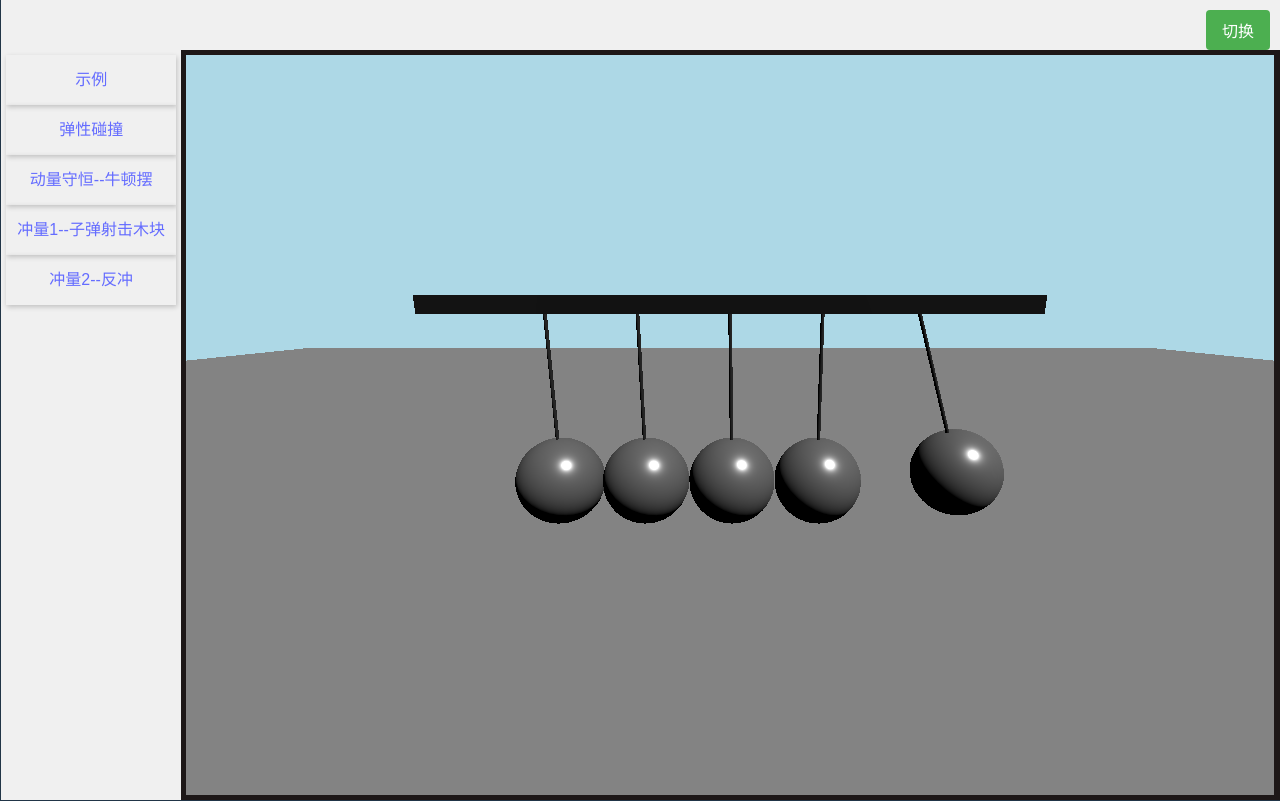
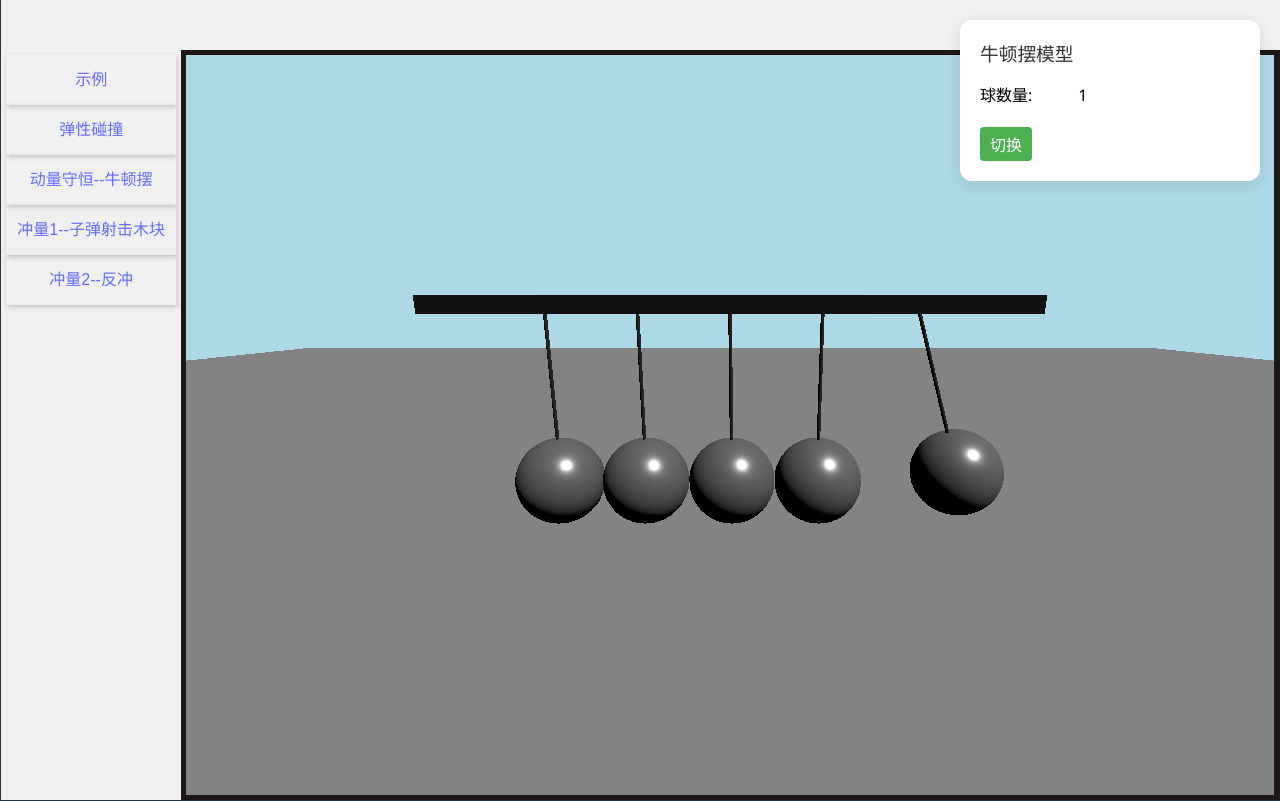
Before and after one commit to qinmoM/test_public, a Vue app: page /page3 in a window 1280 px wide. Built offline with nearby package versions, Linux system fonts and the light colour scheme.

Commit message:
统一按钮样式

```diff
--- a/src/view/impulse.vue
+++ b/src/view/impulse.vue
@@ -542,6 +542,10 @@ onBeforeUnmount(() => {
   font-size: 15px;
 }
 
+.data-display h3 {
+  color: black;
+}
+
 .data-display p {
   color: black;
   margin: 4px 0;
--- a/src/view/page3.vue
+++ b/src/view/page3.vue
@@ -1,6 +1,13 @@
 <template>
   <div class="page-content" ref="container"></div>
-  <button class="reset-button" @click="resetScene">切换</button>
+  <div class="control-panel">
+    <h3>牛顿摆模型</h3>
+    <div class="control-group">
+      <label>球数量:</label>
+      <span>{{ BallIndex }}</span>
+    </div>
+      <button class="reset-button" @click="resetScene">切换</button>
+  </div>
 </template>
 
 <script setup>
@@ -11,7 +18,7 @@ import * as CANNON from 'cannon-es'
 
 let step = 1 / 60// 设置步长变量
 let lastRefreshTime = 0// 时间变量：记录多久刷新
-let BallIndex = 1 // 当前球的数量索引
+let BallIndex = ref(1) // 当前球的数量索引
 const container = ref(null)
 let renderer, camera, scene, animationId
 let world
@@ -34,7 +41,7 @@ function refresh() {
     const x = (i - 2) * spacing
     ballbodies[i].velocity.set(0, 0, 0) // 停止球体运动
     ballbodies[i].position.set(x, 2, 0) // 重置球体位置
-    if (BallIndex > i)
+    if (BallIndex.value > i)
     {
       ballbodies[i].position.set(-4.1 + i * 1.5, 2.2, 0)
     }
@@ -46,9 +53,9 @@ function initObjects() {
 
   lastRefreshTime = 0
 
-  BallIndex = BallIndex + 1
-  if (BallIndex >= 5) {
-    BallIndex = 1
+  BallIndex.value += 1
+  if (BallIndex.value >= 5) {
+    BallIndex.value = 1
   }
 
   const ballMat = new CANNON.Material('ballMaterial')
@@ -87,7 +94,7 @@ function initObjects() {
       material: ballMat // 设置球的材质
     })
     ballBody.position.set(x, 2, 0)
-    if (BallIndex > i)
+    if (BallIndex.value > i)
     {
       ballBody.position.set(-4.1 + i * 1.5, 2.2, 0)
     }
@@ -408,18 +415,56 @@ onBeforeUnmount(() => {
 </script>
 
 <style scoped>
+
 .page-content {
   width: 100%;
   height: 100%;
   overflow: hidden;
 }
+
+.control-panel {
+  position: absolute;
+  top: 20px;
+  right: 20px;
+  background: #ffffff;
+  padding: 20px;
+  border-radius: 12px;
+  box-shadow: 0 4px 16px rgba(0, 0, 0, 0.1);
+  z-index: 100;
+  max-width: 320px;
+  font-family: 'Segoe UI', sans-serif;
+  min-width: 260px;
+}
+
+.control-group {
+  margin-bottom: 10px;
+}
+
+.control-group label {
+  color: black;
+  min-width: 80px;
+  margin-right: 10px;
+  font-weight: 500;
+}
+
+.control-panel h3 {
+  margin-top: 0;
+  margin-bottom: 15px;
+  color: #333;
+}
+
+.control-group span {
+  color: black;
+  display: inline-block;
+  width: 40px;
+  text-align: right;
+  margin-left: 5px;
+}
+
 .reset-button {
-  position: absolute;
-  top: 10px;
-  right: 10px;
-  z-index: 10;
-  padding: 8px 16px;
-  background-color: #4caf50;
+  margin-top: 10px;
+  padding: 5px 10px;
+  background: #4CAF50;
   color: white;
   border: none;
   border-radius: 4px;
```
